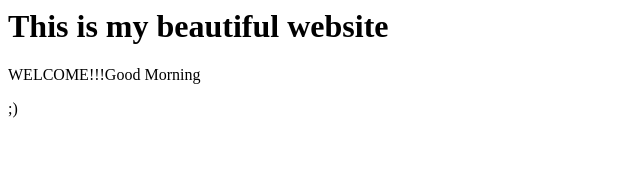
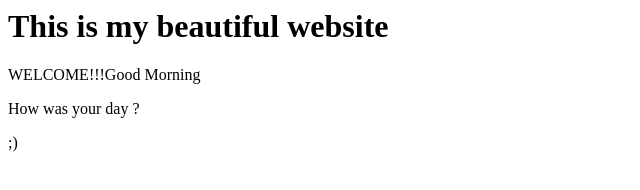
Before and after one commit to francislobo8/awesome-repo, a plain HTML site: page index.html in a window 1280 px wide. Shown: the whole page, without its empty margins (0-640 px from the left). Drawn offline with Linux system fonts and the light colour scheme.

Commit message:
Added another message-How was your day

```diff
--- a/index.html
+++ b/index.html
@@ -2,5 +2,6 @@
 <title>This is my website</title>
 <h1>This is my beautiful website</h1>
 <p>WELCOME!!!Good Morning</p>
+<p>How was your day ?</p>
 <p>;)</p>
 </html>
```
